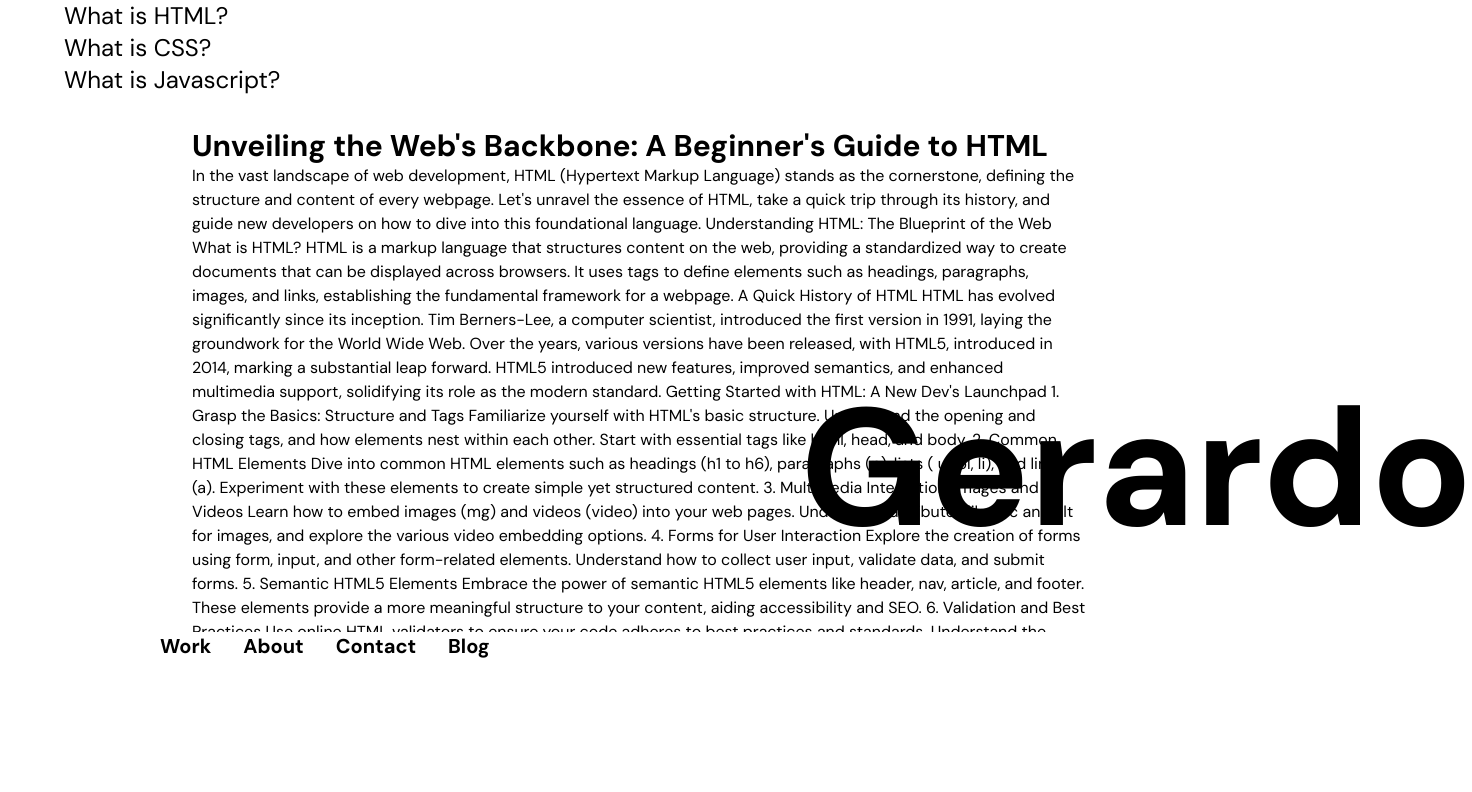
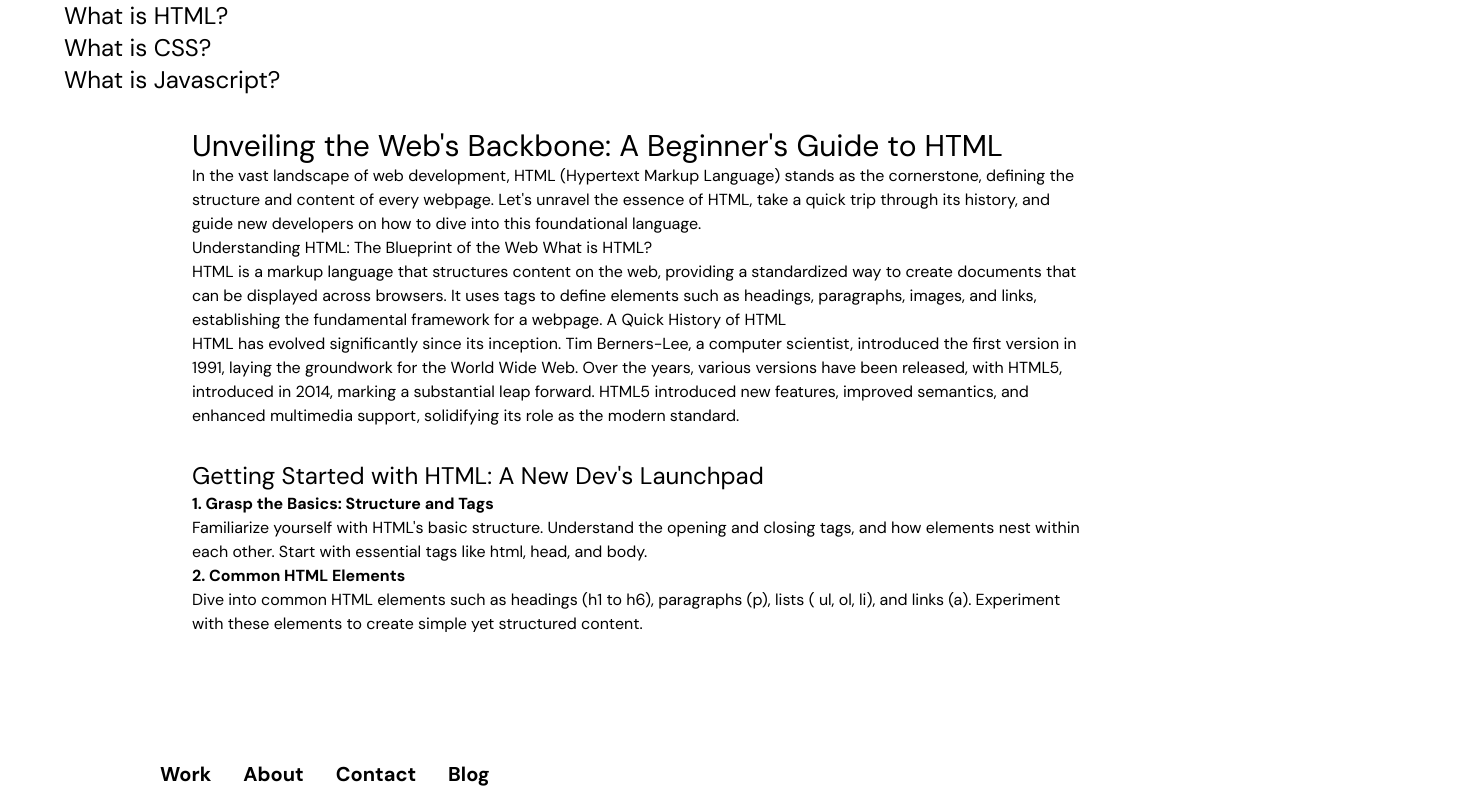
Before and after one commit to gerardojgarcia/gg_portfolio_24, a Nuxt app: page /blog/post-2 in a window 1280 px wide. Shown: the part 168-960 px from the top of the page, 1472 px wide, since content can reach past the window. Before the commit the page ends 832 px from the top, so only its background shows below. Built offline with nearby package versions, Linux system fonts and the light colour scheme.

Commit message:
updated blog info

```diff
--- a/components/TheProjectCarousel.vue
+++ b/components/TheProjectCarousel.vue
@@ -20,7 +20,7 @@ const projects = ref([
     img: "./telos_1920.jpg",
     video: "./video.webm",
     tags: ["html", "css", "Javascript", "Vue3", "Nuxt3"],
-    link: 'www.elacompost.info'
+    link: 'https://www.elacompost.info'
   },
   {
     id: 4,
--- /dev/null
+++ b/layouts/bloglayout.vue
@@ -0,0 +1,8 @@
+<script setup></script>
+<template>
+  <div class="dark:bg-black h-screen overflow-hidden grid grid-cols-1 grid-rows-2">
+    <slot  />
+
+    <TheNave class="col-span-1 row-start-2 pt-32" />
+  </div>
+</template>
--- a/pages/blog.vue
+++ b/pages/blog.vue
@@ -1,4 +1,7 @@
 <script setup>
+definePageMeta({
+  layout: 'bloglayout'
+})
 const posts = ref([
   {
     id: 1,
--- a/pages/blog/post-2.vue
+++ b/pages/blog/post-2.vue
@@ -7,91 +7,107 @@ const blog = ref([
 </script>
 <template>
   <div class="blog-container overflow-y-auto px-32 pt-8">
-    <h1>{{ blog.title }}</h1>
 
+<h1 class="text-3xl">Unveiling the Web's Backbone: A Beginner's Guide to HTML</h1>
     <section class="text-black dark:text-white">
-      <strong class="text-3xl">Unveiling the Web's Backbone: A Beginner's Guide to HTML</strong>
+
       <p>
 
         In the vast landscape of web development, HTML (Hypertext Markup Language) stands as the cornerstone,
         defining the structure and content of every webpage. Let's unravel the essence of HTML, take a quick trip
-        through its history, and guide new developers on how to dive into this foundational language.
-        Understanding HTML: The Blueprint of the Web
-        What is HTML?
+        through its history, and guide new developers on how to dive into this foundational language.</p>
+        <h2> Understanding HTML: The Blueprint of the Web
+        What is HTML?</h2>
 
-        HTML is a markup language that structures content on the web, providing a standardized way to create
+       <p>HTML is a markup language that structures content on the web, providing a standardized way to create
         documents that can be displayed across browsers. It uses tags to define elements such as headings,
         paragraphs, images, and links, establishing the fundamental framework for a webpage.
-        A Quick History of HTML
+        A Quick History of HTML</p>
 
-        HTML has evolved significantly since its inception. Tim Berners-Lee, a computer scientist, introduced the
+        <p>HTML has evolved significantly since its inception. Tim Berners-Lee, a computer scientist, introduced the
         first version in 1991, laying the groundwork for the World Wide Web. Over the years, various versions have
         been released, with HTML5, introduced in 2014, marking a substantial leap forward. HTML5 introduced new
-        features, improved semantics, and enhanced multimedia support, solidifying its role as the modern standard.
-        Getting Started with HTML: A New Dev's Launchpad
-        1. Grasp the Basics: Structure and Tags
+        features, improved semantics, and enhanced multimedia support, solidifying its role as the modern standard.</p>
 
-        Familiarize yourself with HTML's basic structure. Understand the opening and closing tags, and how elements
+
+
+      <div class="mt-8">
+<h2 class="text-2xl ">Getting Started with HTML: A New Dev's Launchpad</h2>
+      <strong>1. Grasp the Basics: Structure and Tags</strong>
+<p> Familiarize yourself with HTML's basic structure. Understand the opening and closing tags, and how elements
 nest within each other. Start with essential tags like html,
 
 head, and
 
-        body.
-        2. Common HTML Elements
+body.</p>
 
-        Dive into common HTML elements such as headings (h1 to h6), paragraphs (p), lists (
+     <strong>2. Common HTML Elements</strong>
+
+    <p>  Dive into common HTML elements such as headings (h1 to h6), paragraphs (p), lists (
       ul, ol, li), and links (a). Experiment with these elements to create simple yet
-        structured content.
-        3. Multimedia Integration: Images and Videos
+      structured content.</p>
+
+      <strong> 3. Multimedia Integration: Images and Videos</strong>
+
 
       Learn how to embed images (mg) and videos (video) into your web pages.
       Understand attributes like src and alt for images, and explore the various
       video embedding options.
-        4. Forms for User Interaction
+
+      <strong> 4. Forms for User Interaction</strong>
 
       Explore the creation of forms using form, input, and other form-related
       elements. Understand how to collect user input, validate data, and
       submit forms.
-        5. Semantic HTML5 Elements
+
+      <strong> 5. Semantic HTML5 Elements</strong>
 
       Embrace the power of semantic HTML5 elements like header, nav,
       article, and footer. These elements provide a more
       meaningful structure to your content, aiding
       accessibility and SEO.
-        6. Validation and Best Practices
+
+      <strong>6. Validation and Best Practices</strong>
 
       Use online HTML validators to ensure your code adheres
       to best practices and standards. Understand the
       importance of well-formed HTML for compatibility across
       browsers.
-        7. Hands-On Projects and Practice
+
+      <strong>7. Hands-On Projects and Practice</strong>
 
       Apply your knowledge by working on small projects.
       Create a personal webpage, replicate popular webpage
       structures, and experiment with different HTML elements
       to reinforce your skills.
-        8. Online Learning Resources
+
+
+      <strong>8. Online Learning Resources</strong>
 
       Leverage online platforms like W3Schools, MDN Web Docs,
       and freeCodeCamp for tutorials, documentation, and
       interactive exercises to deepen your understanding of
-        HTML.
-        Conclusion: Your Gateway to Web Development
+      HTML.</div>
 
-        HTML serves as the bedrock upon which the web is built.
+      <h3 class="font-bold mt-8">Your Gateway to Web Development</h3>
+
+<p >HTML serves as the bedrock upon which the web is built.
 As a new developer, mastering HTML is your gateway to
 creating structured and meaningful content on the
 internet. Dive into the world of tags, elements, and
 semantic structure, and watch as your ability to shape
 the digital landscape unfolds. Ready to embark on your
-        HTML journey? The virtual canvas awaits – start coding!
-      </p>
+HTML journey? The virtual canvas awaits – start coding!</p>
+
+
     </section>
   </div>
 </template>
 
 <style scoped>
 .blog-container {
-  height: 35rem;
+  height: 40rem;
 }
+
+
 </style>
--- a/pages/blog/post-3.vue
+++ b/pages/blog/post-3.vue
@@ -2,8 +2,13 @@
 <template>
     <div class="blog-container overflow-y-auto px-32 pt-8">
         <section>
+<h1>Unveiling the Power of CSS: A Beginner's Guide to Transformative Web Styling</h1>
 
-            <p>Title: Unveiling the Web's Backbone: A Beginner's Guide to HTML
+<p>In the dynamic realm of web development, CSS (Cascading Style Sheets) emerges as a linchpin for creating visually appealing and user-friendly websites. Let's delve into what CSS is, why it holds paramount importance, and how newcomers to the coding arena can embark on their journey to master this influential styling language.</p>
+
+<h2>Understanding CSS: Crafting Aesthetic Brilliance
+</h2>
+            <p>
 
                 In the vast landscape of web development, HTML (Hypertext Markup Language) stands as the cornerstone,
                 defining the structure and content of every webpage. Let's unravel the essence of HTML, take a quick trip
--- /dev/null
+++ b/pages/blog/post-4.vue
@@ -0,0 +1,24 @@
+<script></script>
+<template>
+    <div class="blog-container overflow-y-auto px-32 pt-8">
+        <section>
+<h1>Unleashing the Power of JavaScript: A Beginner's Guide to Dynamic Web Development</h1>
+
+<p>Embarking on the journey of web development wouldn't be complete without diving into the transformative realm of JavaScript. In this guide, we'll explore what JavaScript is, why it's a crucial player in web development, and how newcomers can kickstart their learning journey to harness the full potential of this dynamic scripting language.</p>
+
+<h2>Unraveling JavaScript: The Heartbeat of Interactivity
+</h2>
+
+<strong>What is JavaScript?</strong>
+<p>JavaScript is a high-level, versatile scripting language that allows developers to add dynamic, interactive elements to web pages. Unlike HTML and CSS, which focus on structure and styling, JavaScript breathes life into a webpage, enabling functionalities like user interactions, data manipulation, and real-time updates.</p>
+
+
+<h3>The Importance of JavaScript</h3>
+
+<p><strong>Enhanced User Interactivity</strong></p>
+
+        </section>
+
+
+    </div>
+</template>
```
Lines whose indentation alone changed are shown as unchanged.
